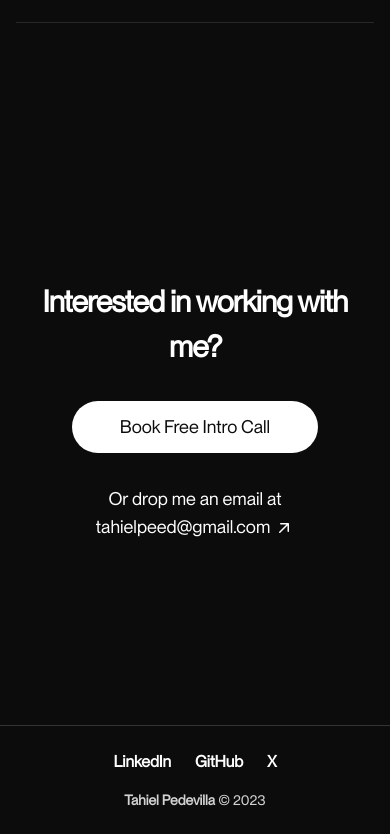
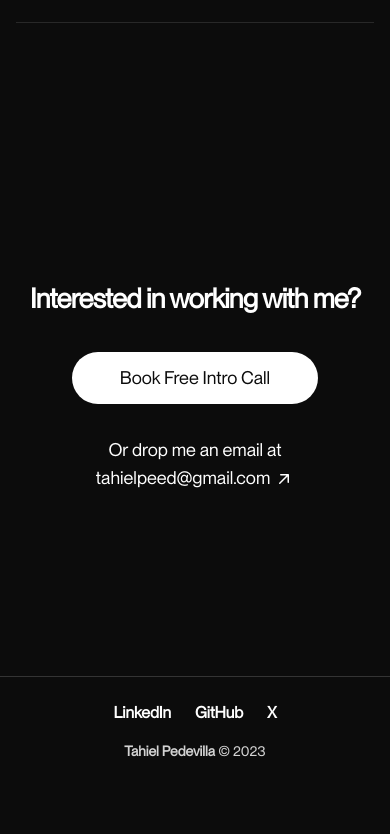
Before and after one commit to tahielpedevilla/tahielpedevilla.com, a Next.js app: page / in a window 390 px wide. Shown: the part 3251-4085 px from the top of the page. After the commit the page ends 4036 px from the top, so only its background shows below. Built offline with nearby package versions, Linux system fonts and the light colour scheme.

Commit message:
update contact title font size

```diff
--- a/app/page.jsx
+++ b/app/page.jsx
@@ -114,7 +114,7 @@ export default function Page() {
 				className="flex flex-col mx-auto container px-6 py-6 scroll-mt-20"
 			>
 				<div className="flex flex-col text-center mt-6 items-center py-40 text-lg">
-					<h2 className="text-3xl lg:text-6xl font-bold tracking-tight leading-normal">
+					<h2 className="text-[7vw] lg:text-6xl font-bold tracking-tight leading-normal">
 						Interested in working with me?
 					</h2>
 					<a
```
